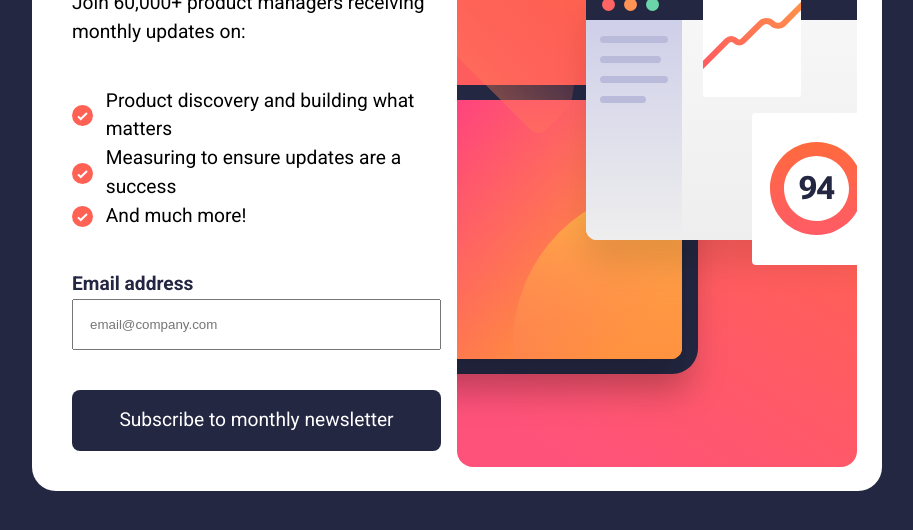
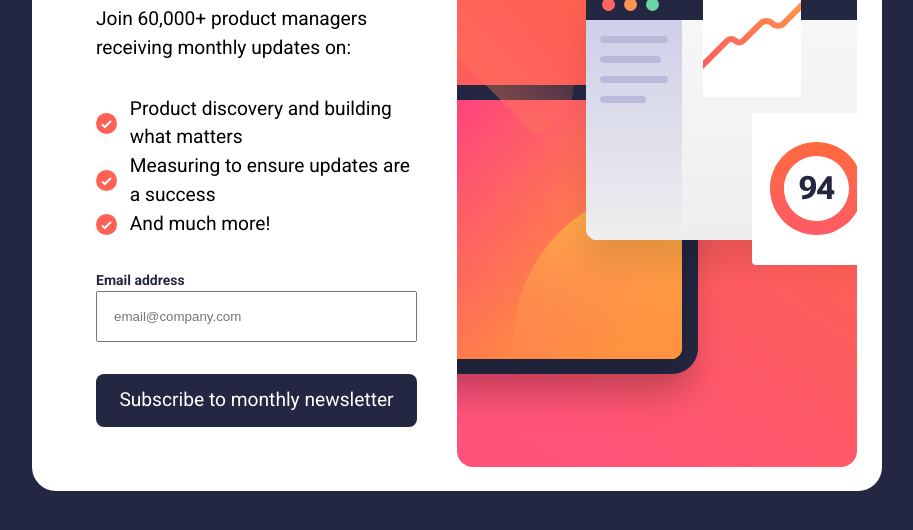
Before and after one commit to Ratified/Newsletter-sign-up-form-with-success-message, a plain HTML site: page index.html in a window 1280 px wide. Shown: the part 230-760 px from the top of the page, without its empty margins (183-1096 px from the left). Drawn offline with Linux system fonts and the light colour scheme.

Commit message:
Update styles.css

```diff
--- a/styles.css
+++ b/styles.css
@@ -93,11 +93,13 @@ ul > li{
 #email__error-message{
     color: var(--Tomato);
     display: none;
+    font-size: 0.875rem;
 }
 
 #address{
     color: var(--Dark-Slate-Grey);
     font-weight: 700;
+    font-size: 0.875rem;
 }
 
 #email__address{
@@ -130,6 +132,7 @@ ul > li{
     }
 
     .card__description{
+        padding: 2.5rem;
         gap: 0.5rem;
         order: -1;
     }
```
